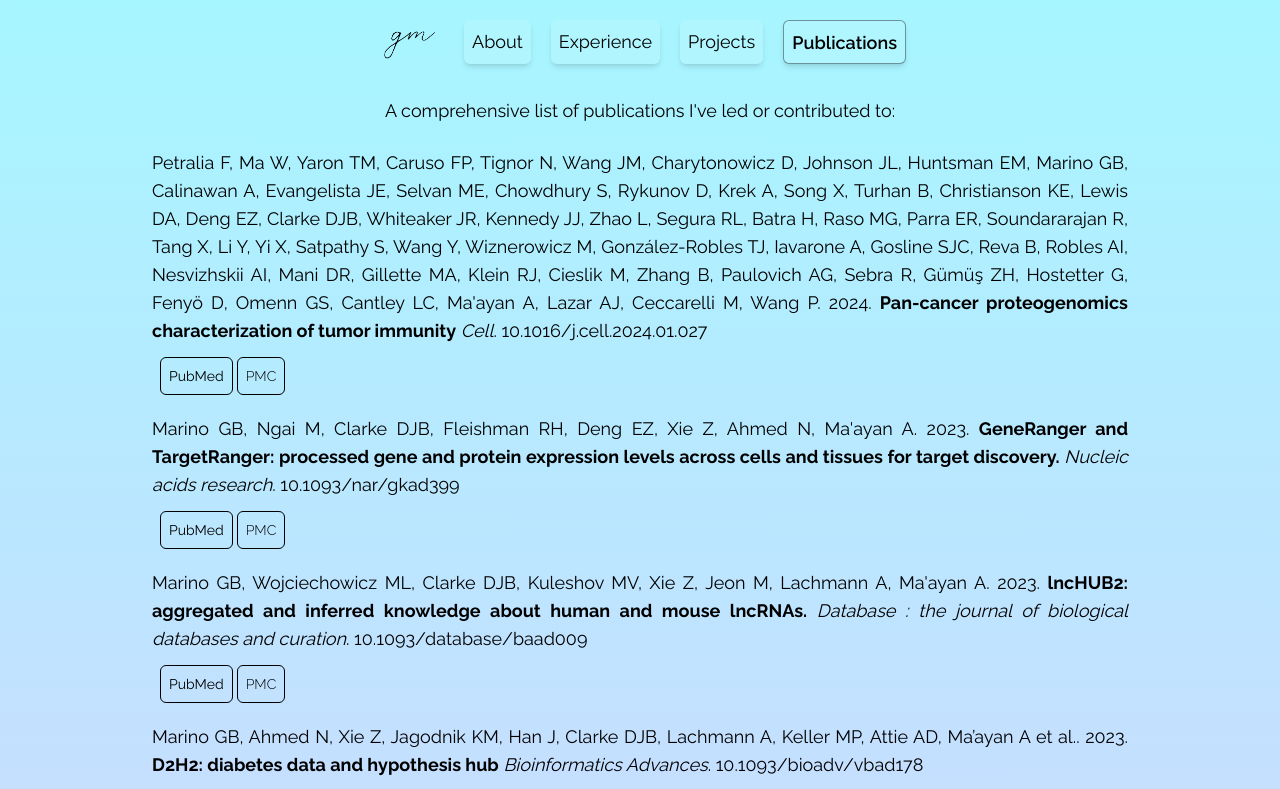
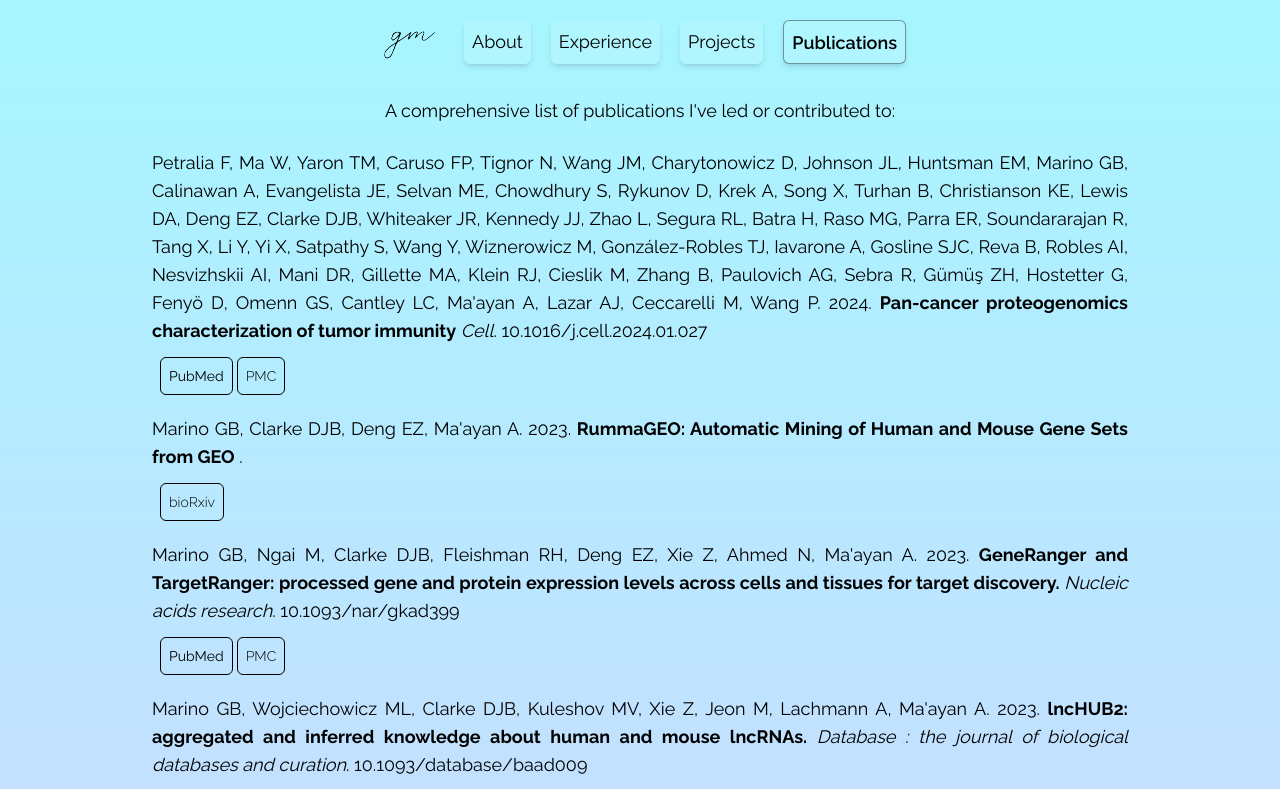
Before and after one commit to giacomomarino/gm-site, a Next.js app: page /publications in a window 1280 px wide. Shown: the top 789 px of the page. Built offline with nearby package versions, Linux system fonts and the light colour scheme.

Commit message:
fix publications

```diff
--- a/src/app/publications.json
+++ b/src/app/publications.json
@@ -70,6 +70,21 @@
                 "Wang P"
             ],
             "source": "Giacomo Marino"
+        },
+        {
+            "title": "RummaGEO: Automatic Mining of Human and Mouse Gene Sets from GEO",
+            "date": "2023-05-11",
+            "type": "prepint",
+            "author": "Marino GB",
+            "bioRxiv": "https://doi.org/10.1101/2024.04.09.588712",
+            "contributors": [
+                "Marino GB",
+                "Clarke DJB",
+                "Deng EZ",
+                "Ma'ayan A"
+            ],
+            "source": "Giacomo Marino",
+            "grade": "Preferred source (of 2)"
         },
         {
             "title": "GeneRanger and TargetRanger: processed gene and protein expression levels across cells and tissues for target discovery.",
--- a/src/app/publications/page.tsx
+++ b/src/app/publications/page.tsx
@@ -34,8 +34,8 @@ export default function Publications() {
                                                 PMC</button>
                                         </a>
                                     }
-                                     {work.bioRxiv &&
-                                        <a target="_blank" rel="noopener noreferrer" href={work.bioRxiv}>
+                                     {work?.bioRxiv &&
+                                        <a target="_blank" rel="noopener noreferrer" href={work?.bioRxiv}>
                                             <button className="border bg-opacity-0 dark:bg-opacity-0  mb-2 text-sm p-2 rounded-md font-light hover:font-semibold hover:bg-opacity-5 border-black bg-black   dark:border-white dark:bg-white hover:border-2">
                                             bioRxiv</button>
                                         </a>
```
